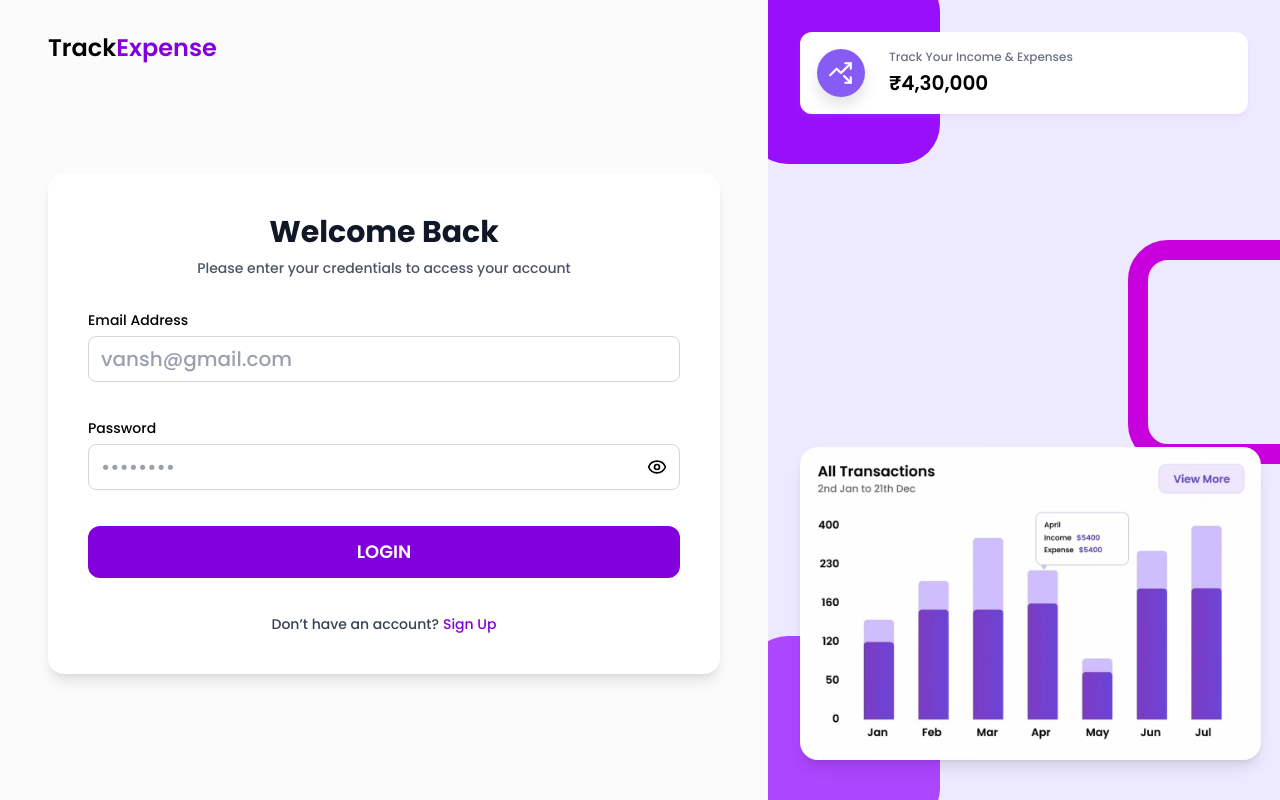
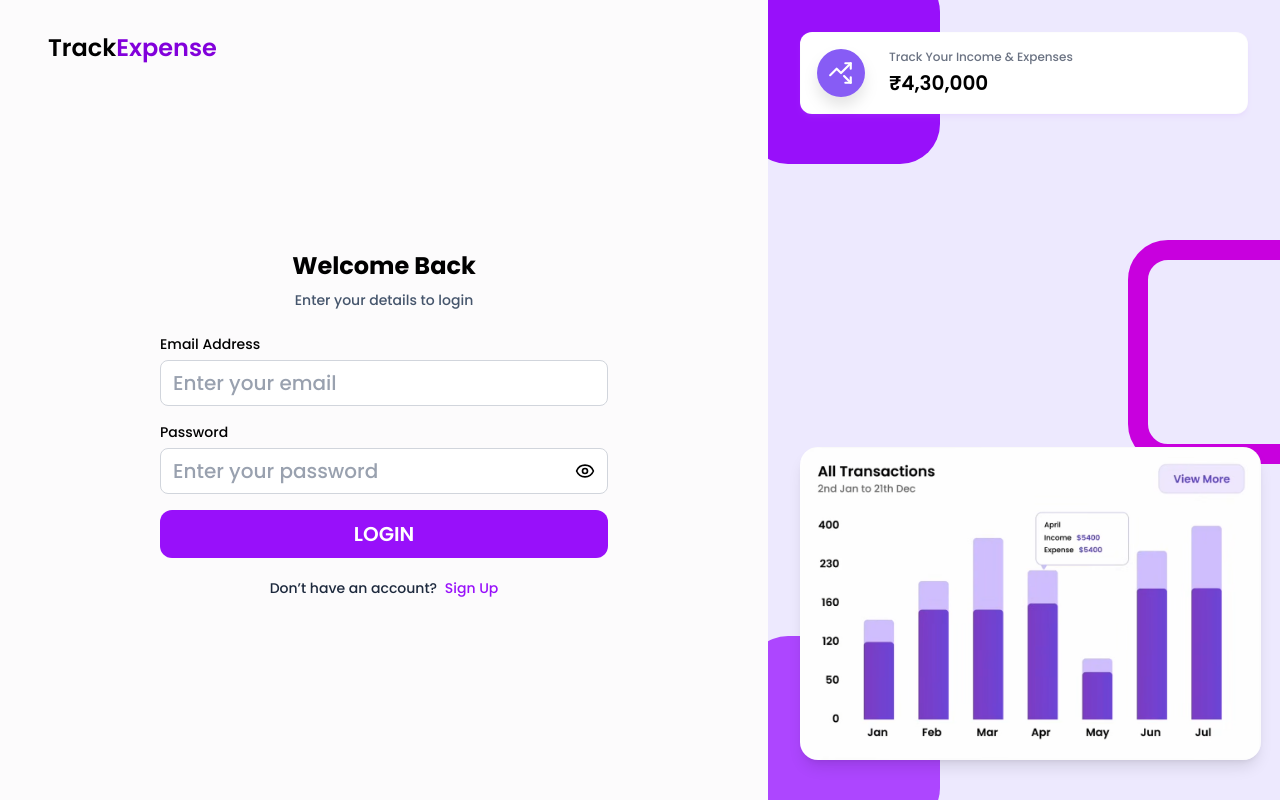
Before and after one commit to vanshxgupta/fin-tracker, a React (Vite) app in the folder frontend/expense-tracker/: page /login in a window 1280 px wide. Built offline with nearby package versions, Linux system fonts and the light colour scheme; no server answers.

Commit message:
auth and home ui

```diff
--- a/frontend/expense-tracker/src/pages/Auth/Login.jsx
+++ b/frontend/expense-tracker/src/pages/Auth/Login.jsx
@@ -1,47 +1,76 @@
-import React, { useState } from "react";
-import { Link, useNavigate } from "react-router-dom";
-import AuthLayout from "../../components/layouts/AuthLayout";
-import Input from "../../components/Inputs/Input";
+import React, { useContext, useState } from 'react'
+import { Link, useNavigate } from 'react-router-dom'
+import AuthLayout from '../../components/layouts/AuthLayout'
+import Input from '../../components/inputs/Input';
+import { validEmail } from '../../utils/helper';
+import axiosInstance from "../../utils/axiosInstance.js"
+import { API_PATH } from '../../utils/apiPath.js';
+import { UserContext } from '../../context/userContext.jsx';
 
 const Login = () => {
   const [email, setEmail] = useState("");
   const [password, setPassword] = useState("");
   const [error, setError] = useState(null);
 
+  const { updateUser } = useContext(UserContext);
   const navigate = useNavigate();
 
-  const handleLogin = (e) => {
+  // Handle Login Form Submission
+  const handleLogin = async (e) => {
     e.preventDefault();
 
-    if (!email || !password) {
-      setError("All fields are required");
+    if (!validEmail(email)) {
+      setError("Please enter a valid email address");
       return;
     }
 
-    setError(null);
-    // Perform login logic here (API call)
-    // On success: navigate("/dashboard")
-  };
+    if (!password) {
+      setError("Please enter a password");
+      return;
+    }
+
+    setError("");
+
+    try {
+      const response = await axiosInstance.post(API_PATH.AUTH.LOGIN, {
+        email,
+        password
+      });
+
+      const { token, user } = response.data;
+
+      if (token) {
+        localStorage.setItem("token", token);
+        updateUser(user);
+        navigate("/dashboard");
+      }
+    } catch (error) {
+      if (error.response && error.response.data.message) {
+        setError(error.response.data.message);
+      } else {
+        setError(`${error.message}, please try again later`);
+      }
+    }
+  }
 
   return (
     <AuthLayout>
-      {/* Center login card */}
-      <div className="flex items-center justify-center w-full h-full">
-        <div className="w-full max-w-2xl bg-white p-10 rounded-2xl shadow-lg">
-          <h3 className="text-3xl font-bold text-gray-900 text-center">
+      <div className="flex flex-col items-center justify-center h-full w-full">
+        <div className="w-full max-w-md">
+          <h3 className="text-2xl font-bold text-center text-black mb-2">
             Welcome Back
           </h3>
-          <p className="text-sm text-gray-600 mt-2 mb-8 text-center">
-            Please enter your credentials to access your account
+          <p className="text-sm text-center text-slate-600 mb-6">
+            Enter your details to login
           </p>
 
-          <form onSubmit={handleLogin} className="flex flex-col gap-5">
+          <form onSubmit={handleLogin} className="space-y-5">
             <Input
-              type="email"
+              type="text"
               value={email}
               onChange={({ target }) => setEmail(target.value)}
               label="Email Address"
-              placeholder="vansh@gmail.com"
+              placeholder="Enter your email"
             />
 
             <Input
@@ -49,22 +78,24 @@ const Login = () => {
               value={password}
               onChange={({ target }) => setPassword(target.value)}
               label="Password"
-              placeholder="••••••••"
+              placeholder="Enter your password"
             />
 
-            {error && <p className="text-red-500 text-xs">{error}</p>}
+            {error && (
+              <p className="text-red-500 text-sm">{error}</p>
+            )}
 
             <button
               type="submit"
-              className="w-full py-3 text-lg font-semibold text-white bg-purple-700 hover:bg-purple-600 transition-colors duration-200 rounded-xl"
+              className="w-full bg-purple-600 hover:bg-purple-700 text-white font-semibold py-2.5 rounded-xl transition duration-200"
             >
               LOGIN
             </button>
 
-            <p className="text-sm text-gray-700 text-center mt-4">
-              Don’t have an account?
+            <p className="text-sm text-center text-slate-800">
+              Don’t have an account?{" "}
               <Link
-                className="ml-1 font-medium text-purple-700 hover:underline"
+                className="ml-1 font-medium text-purple-600 hover:underline"
                 to="/signUp"
               >
                 Sign Up
@@ -74,7 +105,7 @@ const Login = () => {
         </div>
       </div>
     </AuthLayout>
-  );
-};
+  )
+}
 
-export default Login;
+export default Login
--- a/frontend/expense-tracker/src/pages/Auth/SignUp.jsx
+++ b/frontend/expense-tracker/src/pages/Auth/SignUp.jsx
@@ -1,27 +1,24 @@
 import React, { useContext, useState } from 'react'
 import { Link, useNavigate } from 'react-router-dom'
 import AuthLayout from '../../components/layouts/AuthLayout'
-import Input from '../../components/Inputs/Input';
+import Input from '../../components/inputs/Input';
 import { validEmail } from '../../utils/helper';
-import ProfilePhotoSelector from '../../components/Inputs/ProfilePhotoSelector';
-// import axiosInstance from '../../utils/axiosInstance';
-// import { API_PATH } from '../../utils/apiPath';
-// import { UserContext } from '../../context/userContext';
-// import uploadImage from '../../utils/uploadImage';
-
+import ProfilePhotoSelector from '../../components/inputs/ProfilePhotoSelector';
+import axiosInstance from '../../utils/axiosInstance';
+import { API_PATH } from '../../utils/apiPath';
+import { UserContext } from '../../context/userContext';
+import uploadImage from '../../utils/uploadImage';
 
 const SignUp = () => {
-
   const navigate = useNavigate();
 
   const [profilePic, setProfilePic] = useState("")
   const [fullName, setFullName] = useState("")
   const [email, setEmail] = useState("")
   const [password, setPassword] = useState("")
-
   const [error, setError] = useState(null)
 
-  // const { updateUser } = useContext(UserContext)
+  const { updateUser } = useContext(UserContext)
 
   const handleSignUp = async (e) => {
     e.preventDefault()
@@ -33,44 +30,67 @@ const SignUp = () => {
       return
     }
     if (!validEmail(email)) {
-      setError("enter valid emailId")
+      setError("Enter a valid email")
       return
     }
-
     if (!password) {
-      setError("enter password")
+      setError("Enter password")
       return
     }
 
     setError("")
 
-    // SignUp API call
+    try {
+      if (profilePic) {
+        const imgUploadRes = await uploadImage(profilePic)
+        profileImageUrl = imgUploadRes.imageUrl || "";
+      }
+
+      const response = await axiosInstance.post(API_PATH.AUTH.REGISTER, {
+        fullName,
+        email,
+        password,
+        profileImageUrl,
+      });
+
+      const { token, user } = response.data;
+
+      if (token) {
+        localStorage.setItem("token", token);
+        updateUser(user)
+        navigate("/dashboard");
+      }
+    } catch (error) {
+      if (error.response && error.response.data.message) {
+        setError(error.response.data.message)
+      } else {
+        setError(error.message)
+      }
+    }
   }
 
   return (
     <AuthLayout>
-      <div className='flex items-center justify-center w-full h-full'>
-        <div className='w-full max-w-2xl bg-white p-10 rounded-2xl shadow-lg'>
-          <h3 className='text-2xl font-semibold text-black text-center'>
+      <div className="flex flex-col items-center justify-center h-full w-full">
+        <div className="w-full max-w-md">
+          <h3 className='text-2xl font-bold text-center text-black mb-2'>
             Create New Account
           </h3>
-          <p className='text-[14px] text-slate-700 mt-2 mb-8 text-center'>
+          <p className='text-sm text-center text-slate-600 mb-6'>
             Join us today by entering your details below.
           </p>
 
-          <form onSubmit={handleSignUp} className="flex flex-col gap-5">
-
+          <form onSubmit={handleSignUp} className="space-y-5">
             <div className="flex justify-center">
               <ProfilePhotoSelector image={profilePic} setImage={setProfilePic} />
             </div>
 
-            {/* Name and email stacked vertically */}
             <Input
               type="text"
               value={fullName}
               onChange={({ target }) => setFullName(target.value)}
               label="Full name"
-              placeholder="Vansh Gupta"
+              placeholder="Enter your name"
             />
 
             <Input
@@ -78,7 +98,7 @@ const SignUp = () => {
               value={email}
               onChange={({ target }) => setEmail(target.value)}
               label="Email Address"
-              placeholder='vansh@gmail.com'
+              placeholder="Enter your email"
             />
 
             <Input
@@ -86,18 +106,23 @@ const SignUp = () => {
               value={password}
               onChange={({ target }) => setPassword(target.value)}
               label="Password"
-              placeholder='••••••••'
+              placeholder="Enter password"
             />
 
-            {error && <p className='text-red-500 text-xs'>{error}</p>}
+            {error && <p className='text-red-500 text-sm'>{error}</p>}
 
-            <button type='submit' className='btn-primary cursor-pointer w-full text-lg py-3'>
+            <button
+              type='submit'
+              className='w-full bg-purple-600 hover:bg-purple-700 text-white font-semibold py-2.5 rounded-xl transition duration-200'
+            >
               SIGN UP
             </button>
 
-            <p className='text-[14px] text-slate-800 text-center mt-4'>
+            <p className='text-sm text-center text-slate-800'>
               Already have an account?
-              <Link className='font-medium text-primary underline' to="/login"> Login</Link>
+              <Link className='ml-1 font-medium text-purple-600 hover:underline' to="/login">
+                Login
+              </Link>
             </p>
           </form>
         </div>
```
Also changed, not shown: frontend/expense-tracker/src/pages/Dashboard/Home.jsx (+106 -2 lines).
